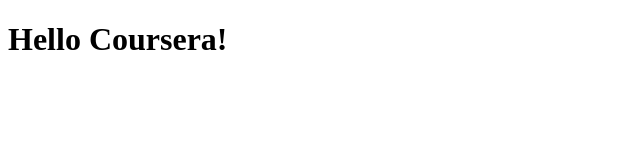
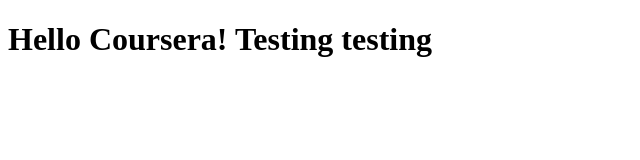
Before and after one commit to LucasNygren/Coursera-test, a plain HTML site: page site/index.html in a window 1280 px wide. Shown: the whole page, without its empty margins (0-640 px from the left). Drawn offline with Linux system fonts and the light colour scheme.

Commit message:
Small addition to our page content

```diff
--- a/site/index.html
+++ b/site/index.html
@@ -4,6 +4,6 @@
 	<title>Hello Coursera</title>
 </head>
 <body>
-<h1>Hello Coursera!</h1>
+<h1>Hello Coursera! Testing testing</h1>
 </body>
 </html>
```
